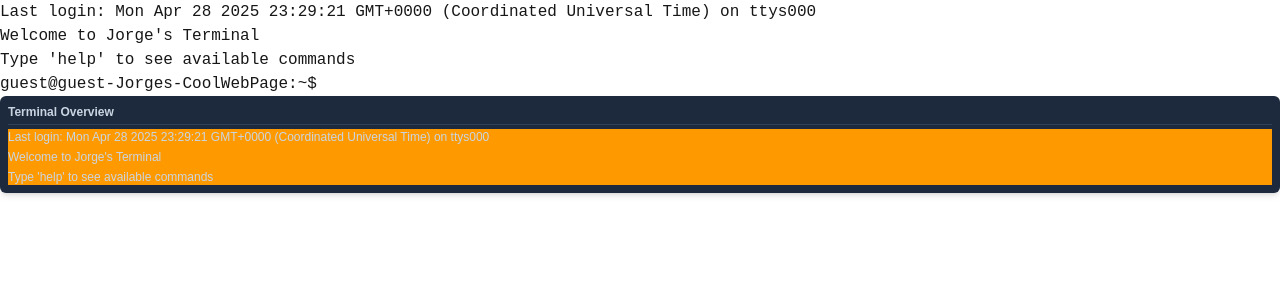
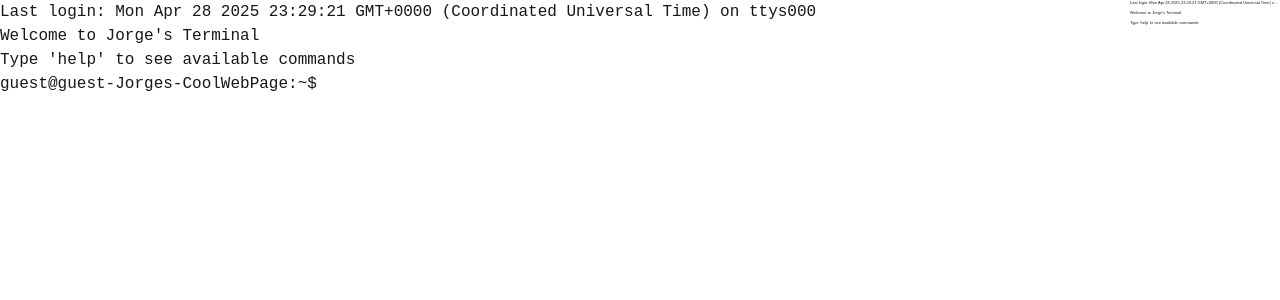
Before and after one commit to Deghim/CoolWebPage, a Next.js app in the folder cool-webpage/: page /terminal in a window 1280 px wide. Shown: the top 300 px of the page. Built offline with nearby package versions, Linux system fonts and the light colour scheme.

Commit message:
continuacion minimapa terminal

```diff
--- a/cool-webpage/src/app/terminal/miniTerminal.tsx
+++ b/cool-webpage/src/app/terminal/miniTerminal.tsx
@@ -1,14 +1,21 @@
 "use client";
 
+import { CSSProperties } from "react";
+
 export default function MiniTerm({ content }: { content: string[] }) {
+    const font: CSSProperties = {
+        fontSize: '4px'
+
+    }
     return (
-        <div className="bg-slate-800 text-slate-300 text-xs p-2 max-h-48 overflow-auto rounded-md shadow-md">
-            <h3 className="font-bold border-b border-slate-700 pb-1 mb-1">Terminal Overview</h3>
-            <div className="space-y-1 bg-amber-500">
-                {content.map((line, index) => (
-                    <div key={index} className="truncate">{line}</div>
-                ))}
-            </div>
+        <div style={{
+            background: 'var(--background)',
+        }} className="space-y-1 ">
+            {content.map((line, index) => (
+                <div key={index}
+                    style={font}
+                    className="truncate">{line}</div>
+            ))}
         </div>
     );
 }
--- a/cool-webpage/src/app/terminal/page.tsx
+++ b/cool-webpage/src/app/terminal/page.tsx
@@ -49,7 +49,7 @@ export default function Terminal() {
             description: "Clear terminal output",
             action: () => {
                 setOutput([]);
-                setTerminalContent([]);
+                setTerminalContent([promptText]);
             }
         },
         whois: {
@@ -241,8 +241,16 @@ export default function Terminal() {
                     <PixelBack gatillo={!gatillo} />
                 </div>
             )}
-            <div className="Aqui van a estar la terminal y el minimapa de la terminal">
-                <div style={terminalStyle} ref={terminalRef}>
+            <div style={{
+                display: 'flex',
+                flexDirection: 'row',
+                gap: '16px',
+            }}>
+                <div style={{
+                    ...terminalStyle,
+                    flex: '1 1 auto',
+                    overflow: 'hidden',
+                }} ref={terminalRef}>
                     <div style={outputContainerStyle}>
                         {output.map((line, index) => (
                             <div key={index} >
@@ -266,7 +274,13 @@ export default function Terminal() {
                         />
                     </div>
                 </div>
-                <MiniTerm content={terminalContent} />
+                <div style={{
+                    flex: '0 0 150px',
+                    overflowY: 'auto',
+                    position:"sticky"
+                }}>
+                    <MiniTerm content={terminalContent} />
+                </div>
             </div>
         </>
     );
```
